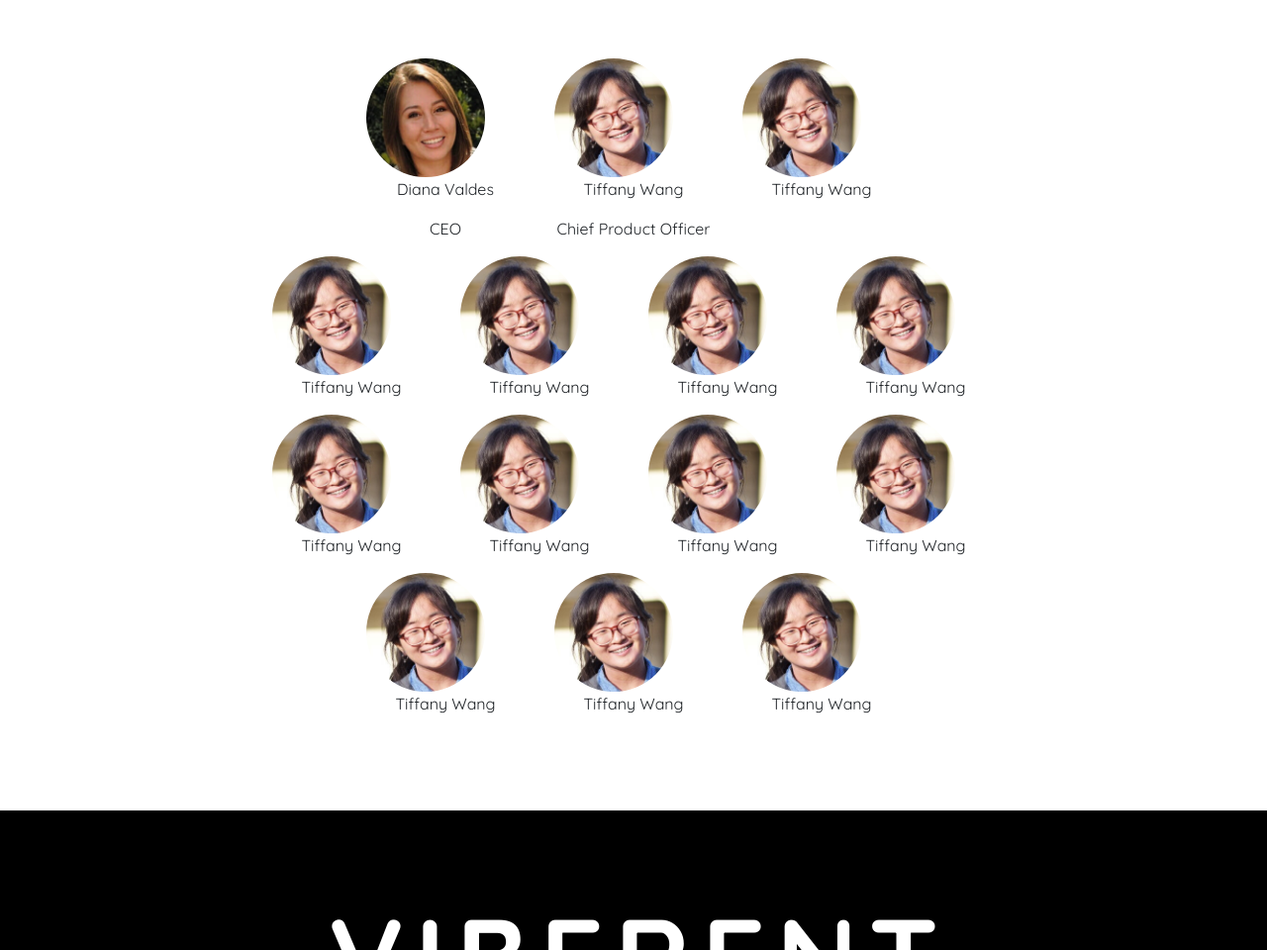
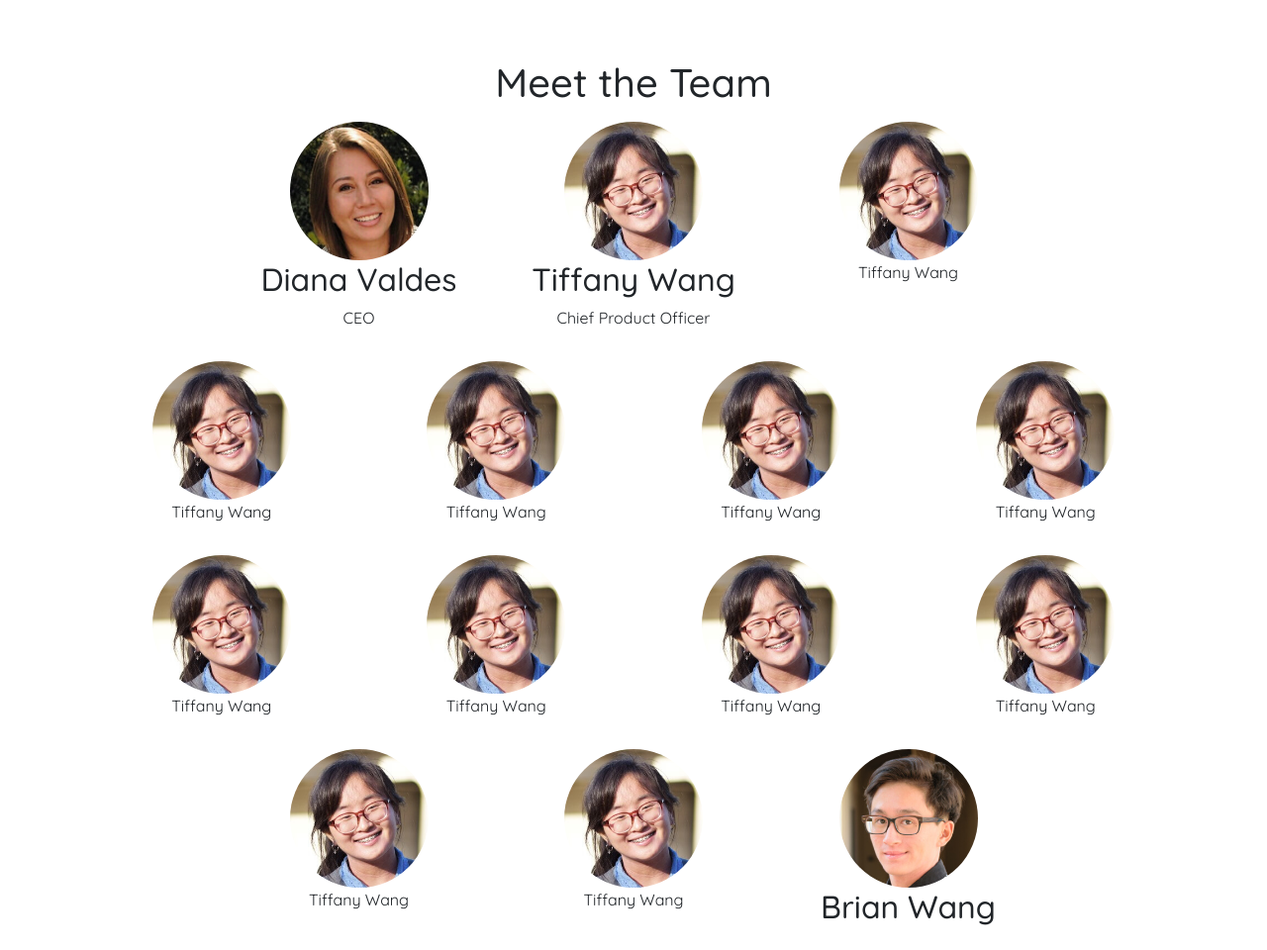
Before and after one commit to bwangsta/MockupWebsite, a Flask app: page /about in a window 1280 px wide. Shown: the part 1640-2600 px from the top of the page at 99% size. Run offline with Flask 2, Linux system fonts and the light colour scheme; some libraries are stand-ins or nearby versions.

Commit message:
Added pictures and changed some to WebP format

```diff
--- a/static/css/style.css
+++ b/static/css/style.css
@@ -56,8 +56,11 @@ section {
   text-transform: uppercase;
   letter-spacing: 0.7rem;
   font-weight: 700;
-  text-shadow: .1rem .1rem .8rem black;
   text-indent: 0.7rem;
+  text-shadow: 0px 3px 0px #b2a98f,
+                 0px 14px 10px rgba(0,0,0,0.15),
+                 0px 24px 2px rgba(0,0,0,0.1),
+                 0px 34px 30px rgba(0,0,0,0.1);
 }
 .content h2 {
   font-size: 2em;
@@ -120,11 +123,16 @@ footer p {
 
 /* ===== About Us Page ===== */
 #about img {
-  height: 120px;
-	width: 120px;
+  height: 140px;
+	width: 140px;
   border-radius: 50%;
+  margin: 0 auto;
+  display: block;
 }
-#about .col-4, .col-3, p {
+#about .row {
+  margin: 1rem 0;
+}
+#about .col-4, .col-3, p, h2 {
   text-align: center;
 }
 
--- a/templates/about.html
+++ b/templates/about.html
@@ -1,70 +1,75 @@
 {% extends "layout.html" %}
 {% block content %}
   <section id="about">
+    <h1 class="text-center">Meet the Team</h1>
     <div class="row justify-content-center">
-      <div class="col-2">
+      <div class="col-md-3">
         <img src="../static/images/diana-valdes.jpg" alt="Diana Valdes" loading="lazy">
-        <p>Diana Valdes</p>
+        <h2>Diana Valdes</h2>
         <p>CEO</p>
       </div>
-      <div class="col-2">
+      <div class="col-md-3">
+        <picture>
+          <source type="image/webp" srcset="../static/images/tiffany-wang.webp">
+          <source type="image/jpeg" srcset="../static/images/tiffany-wang.jpg">
+            <img src="../static/images/tiffany-wang.jpg" alt="Tiffany Wang" loading="lazy">
+        </picture>
+        <h2>Tiffany Wang</h2>
+        <p>Chief Product Officer</p>
+      </div>
+      <div class="col-md-3">
+        <img src="../static/images/tiffany-wang.jpg" alt="Tiffany Wang" loading="lazy">
+        <p >Tiffany Wang</p>
+      </div>
+    </div>
+    <div class="row justify-content-center">
+      <div class="col-md-3">
         <img src="../static/images/tiffany-wang.jpg" alt="Tiffany Wang" loading="lazy">
         <p>Tiffany Wang</p>
-        <p>Chief Product Officer</p>
       </div>
-      <div class="col-2">
+      <div class="col-md-3">
+        <img src="../static/images/tiffany-wang.jpg" alt="Tiffany Wang" loading="lazy">
+        <p>Tiffany Wang</p>
+      </div>
+      <div class="col-md-3">
+        <img src="../static/images/tiffany-wang.jpg" alt="Tiffany Wang" loading="lazy">
+        <p>Tiffany Wang</p>
+      </div>
+      <div class="col-md-3">
         <img src="../static/images/tiffany-wang.jpg" alt="Tiffany Wang" loading="lazy">
         <p>Tiffany Wang</p>
       </div>
     </div>
     <div class="row justify-content-center">
-      <div class="col-2">
+      <div class="col-md-3">
         <img src="../static/images/tiffany-wang.jpg" alt="Tiffany Wang" loading="lazy">
         <p>Tiffany Wang</p>
       </div>
-      <div class="col-2">
+      <div class="col-md-3">
         <img src="../static/images/tiffany-wang.jpg" alt="Tiffany Wang" loading="lazy">
         <p>Tiffany Wang</p>
       </div>
-      <div class="col-2">
+      <div class="col-md-3">
         <img src="../static/images/tiffany-wang.jpg" alt="Tiffany Wang" loading="lazy">
         <p>Tiffany Wang</p>
       </div>
-      <div class="col-2">
+      <div class="col-md-3">
         <img src="../static/images/tiffany-wang.jpg" alt="Tiffany Wang" loading="lazy">
         <p>Tiffany Wang</p>
       </div>
     </div>
     <div class="row justify-content-center">
-      <div class="col-2">
+      <div class="col-md-3">
         <img src="../static/images/tiffany-wang.jpg" alt="Tiffany Wang" loading="lazy">
         <p>Tiffany Wang</p>
       </div>
-      <div class="col-2">
+      <div class="col-md-3">
         <img src="../static/images/tiffany-wang.jpg" alt="Tiffany Wang" loading="lazy">
         <p>Tiffany Wang</p>
       </div>
-      <div class="col-2">
-        <img src="../static/images/tiffany-wang.jpg" alt="Tiffany Wang" loading="lazy">
-        <p>Tiffany Wang</p>
-      </div>
-      <div class="col-2">
-        <img src="../static/images/tiffany-wang.jpg" alt="Tiffany Wang" loading="lazy">
-        <p>Tiffany Wang</p>
-      </div>
-    </div>
-    <div class="row justify-content-center">
-      <div class="col-2">
-        <img src="../static/images/tiffany-wang.jpg" alt="Tiffany Wang" loading="lazy">
-        <p>Tiffany Wang</p>
-      </div>
-      <div class="col-2">
-        <img src="../static/images/tiffany-wang.jpg" alt="Tiffany Wang" loading="lazy">
-        <p>Tiffany Wang</p>
-      </div>
-      <div class="col-2">
-        <img src="../static/images/tiffany-wang.jpg" alt="Tiffany Wang" loading="lazy">
-        <p>Tiffany Wang</p>
+      <div class="col-md-3">
+        <img src="../static/images/brian-wang.jpg" alt="Brian Wang" loading="lazy">
+        <h2>Brian Wang</h2>
       </div>
     </div>
   </section>
```
Also changed, not shown: static/images/brian-wang.jpg (added), static/images/tiffany-wang.webp (added).
